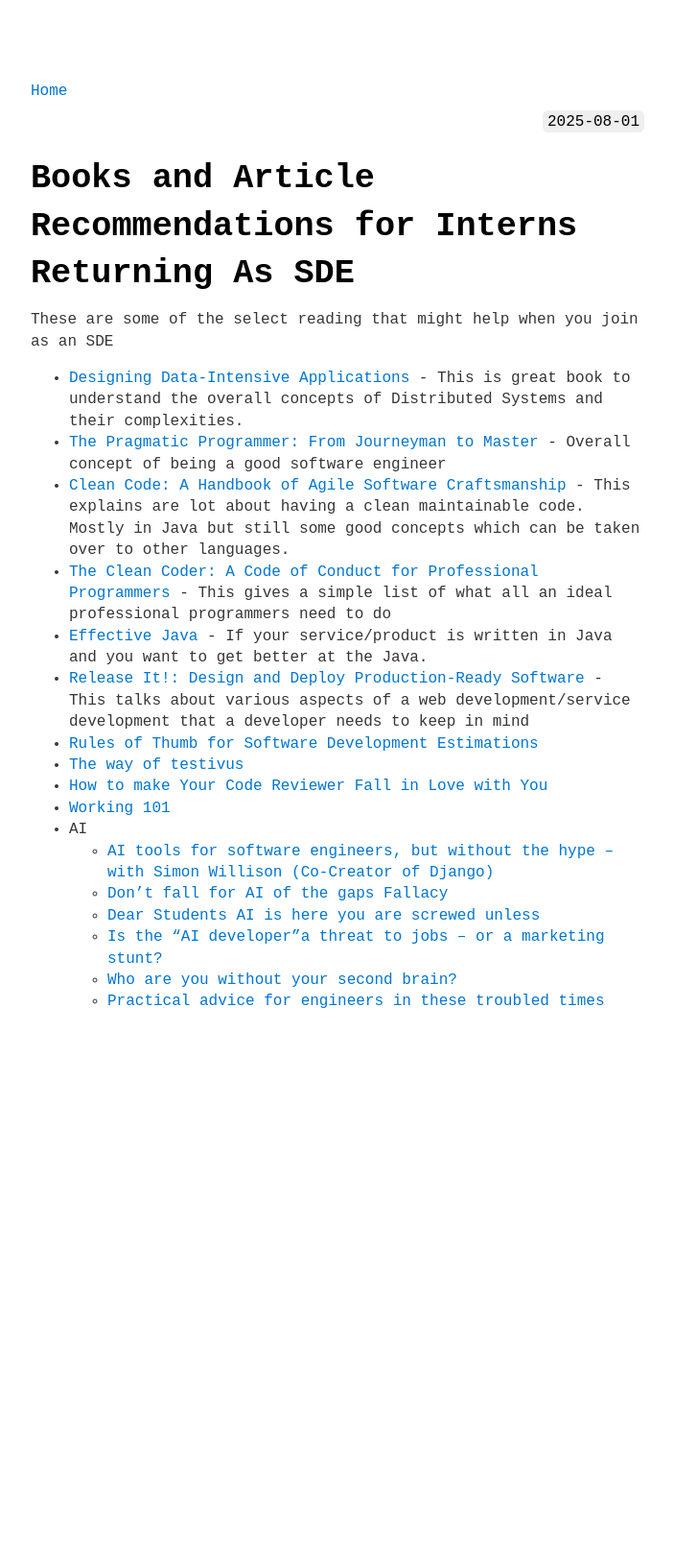
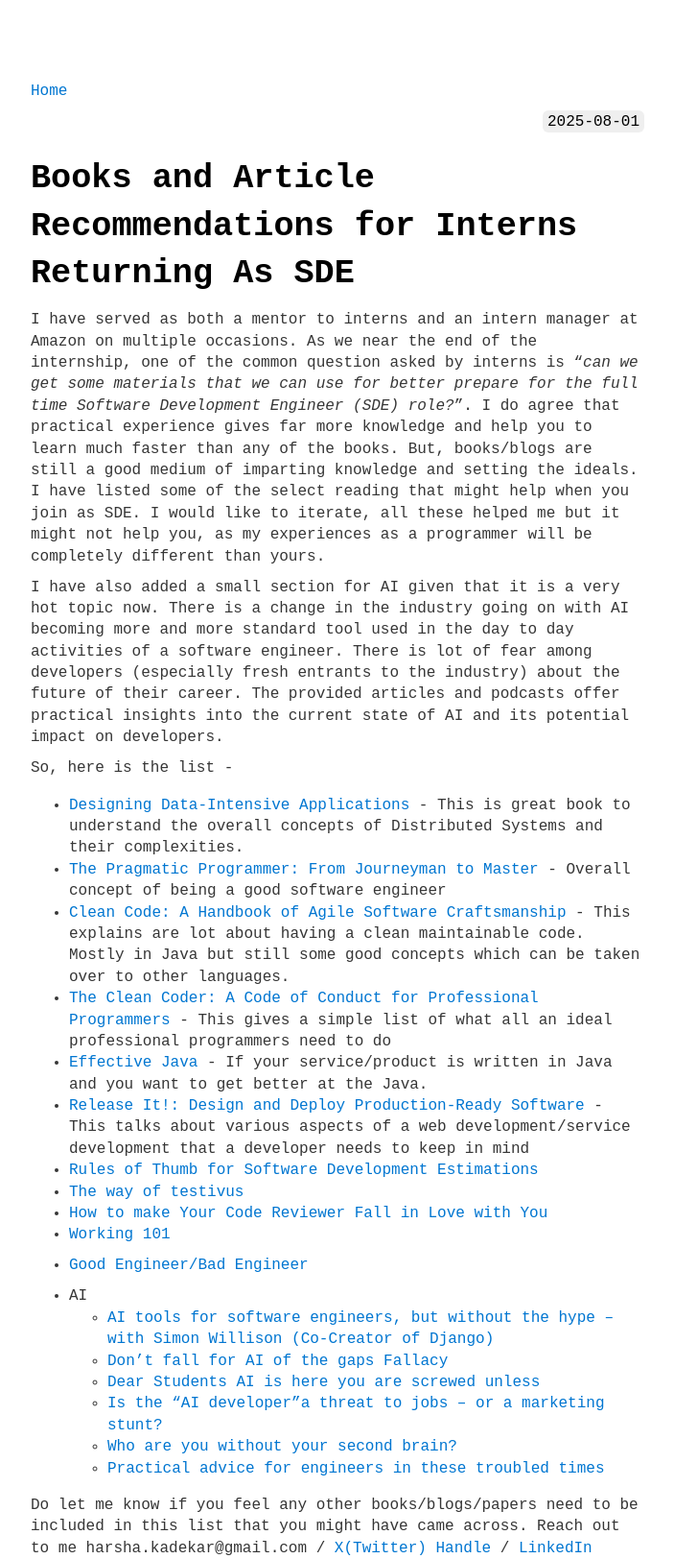
Before and after one commit to harsha-kadekar/harsha-kadekar.github.io, a Jekyll site: the page built from _posts/2025-08-01-book-and-article-recommendations-for-interns-returning-as-sde.md, in a window 1280 px wide. Shown: the whole page at 96% size, without its empty margins (288-991 px from the left). Built offline with Jekyll 4.4.1, drawn with Linux system fonts in a browser that asks for light colours; before the commit the page ends 1055 px from its top, so only the background shows below that.

Commit message:
update: reformated some sentences in the post

```diff
--- a/_posts/2025-08-01-book-and-article-recommendations-for-interns-returning-as-sde.md
+++ b/_posts/2025-08-01-book-and-article-recommendations-for-interns-returning-as-sde.md
@@ -10,8 +10,11 @@ type: Note
 updated: 2025-08-01
 ---
 
-These are some of the select reading that might help when you join as an SDE
+I have served as both a mentor to interns and an intern manager at Amazon on multiple occasions. As we near the end of the internship, one of the common question asked by interns is "*can we get some materials that we can use for better prepare for the full time Software Development Engineer (SDE) role?*". I do agree that practical experience gives far more knowledge and help you to learn much faster than any of the books. But, books/blogs are still a good medium of imparting knowledge and setting the ideals. I have listed some of the select reading that might help when you join as SDE. I would like to iterate, all these helped me but it might not help you, as my experiences as a programmer will be completely different than yours.
 
+I have also added a small section for AI given that it is a very hot topic now. There is a change in the industry going on with AI becoming more and more standard tool used in the day to day activities of a software engineer. There is lot of fear among developers (especially fresh entrants to the industry) about the future of their career. The provided articles and podcasts offer practical insights into the current state of AI and its potential impact on developers.
+
+So, here is the list -
 - [Designing Data-Intensive Applications](https://www.goodreads.com/book/show/23463279-designing-data-intensive-applications) - This is great book to understand the overall concepts of Distributed Systems and their complexities.
 - [The Pragmatic Programmer: From Journeyman to Master](https://www.goodreads.com/book/show/4099.The_Pragmatic_Programmer) - Overall concept of being a good software engineer
 - [Clean Code: A Handbook of Agile Software Craftsmanship](https://www.goodreads.com/book/show/3735293-clean-code) - This explains are lot about having a clean maintainable code. Mostly in Java but still some good concepts which can be taken over to other languages.
@@ -22,6 +25,9 @@ These are some of the select reading that might help when you join as an SDE
 - [The way of testivus](http://www.agitar.com/downloads/TheWayOfTestivus.pdf)
 - [How to make Your Code Reviewer Fall in Love with You](https://mtlynch.io/code-review-love/)
 - [Working 101](https://j11g.com/2020/09/30/working-101/)
+- [Good Engineer/Bad Engineer](https://terriblesoftware.org/2025/06/13/good-engineer-bad-engineer/)
+
+
 - AI
 	- [AI tools for software engineers, but without the hype – with Simon Willison (Co-Creator of Django)](https://www.youtube.com/watch?v=uRuLgar5XZw)
 	- [Don't fall for AI of the gaps Fallacy](https://deepgains.substack.com/p/dont-fall-for-ai-of-the-gaps-fallacy)
@@ -29,3 +35,5 @@ These are some of the select reading that might help when you join as an SDE
 	- [Is the “AI developer”a threat to jobs – or a marketing stunt?](https://blog.pragmaticengineer.com/ai-developer-marketing-stunt/)
 	- [Who are you without your second brain?](https://parthchoudhury.com/2025/07/21/who-are-you-without-your-second-brain/)
 	- [Practical advice for engineers in these troubled times](https://www.seangoedecke.com/in-these-troubled-times/)
+
+Do let me know if you feel any other books/blogs/papers need to be included in this list that you might have came across. Reach out to me harsha.kadekar@gmail.com / [X(Twitter) Handle](https://twitter.com/kadekarHarsha) / [LinkedIn](https://www.linkedin.com/in/harshakadekar)
```
